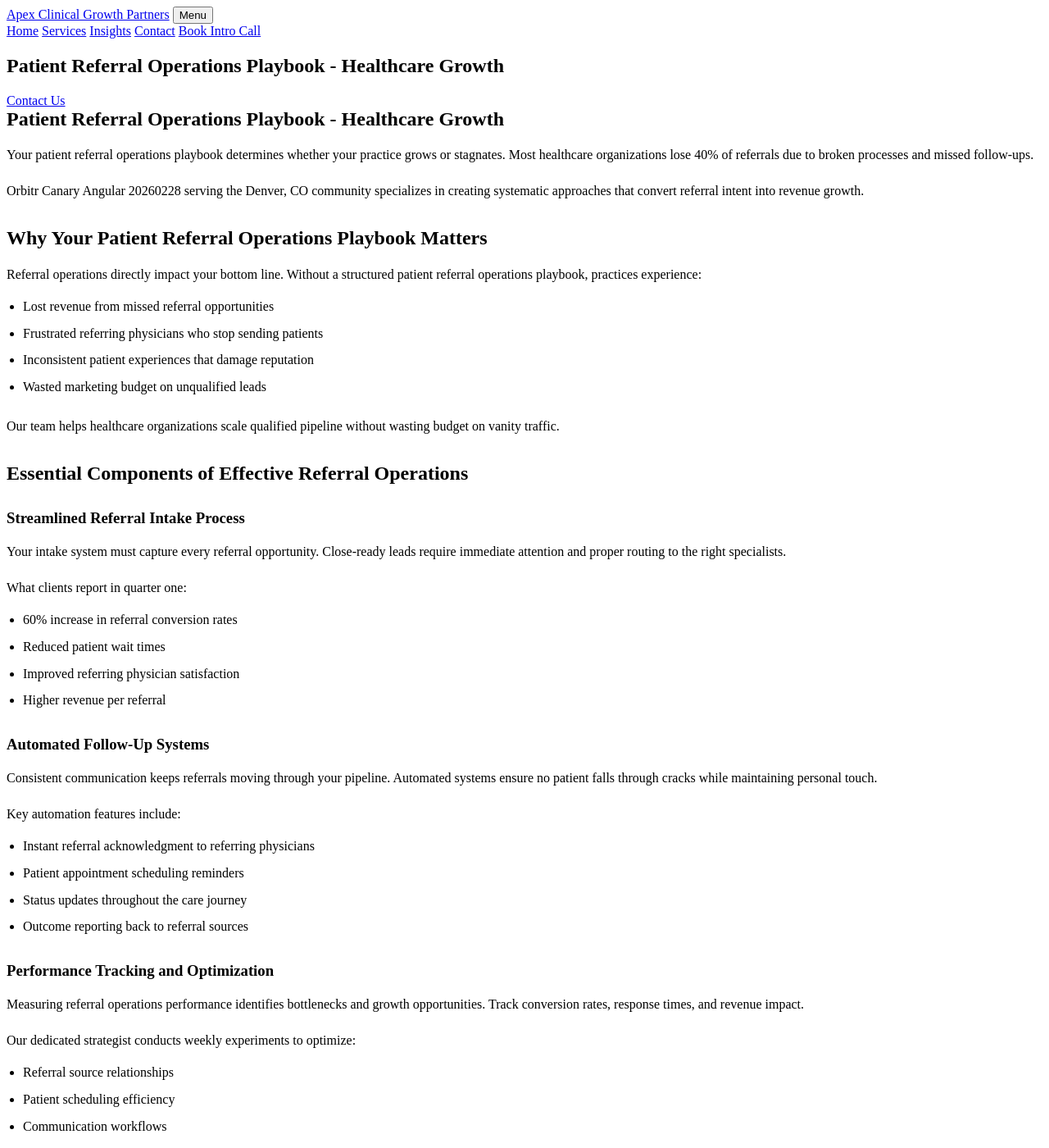
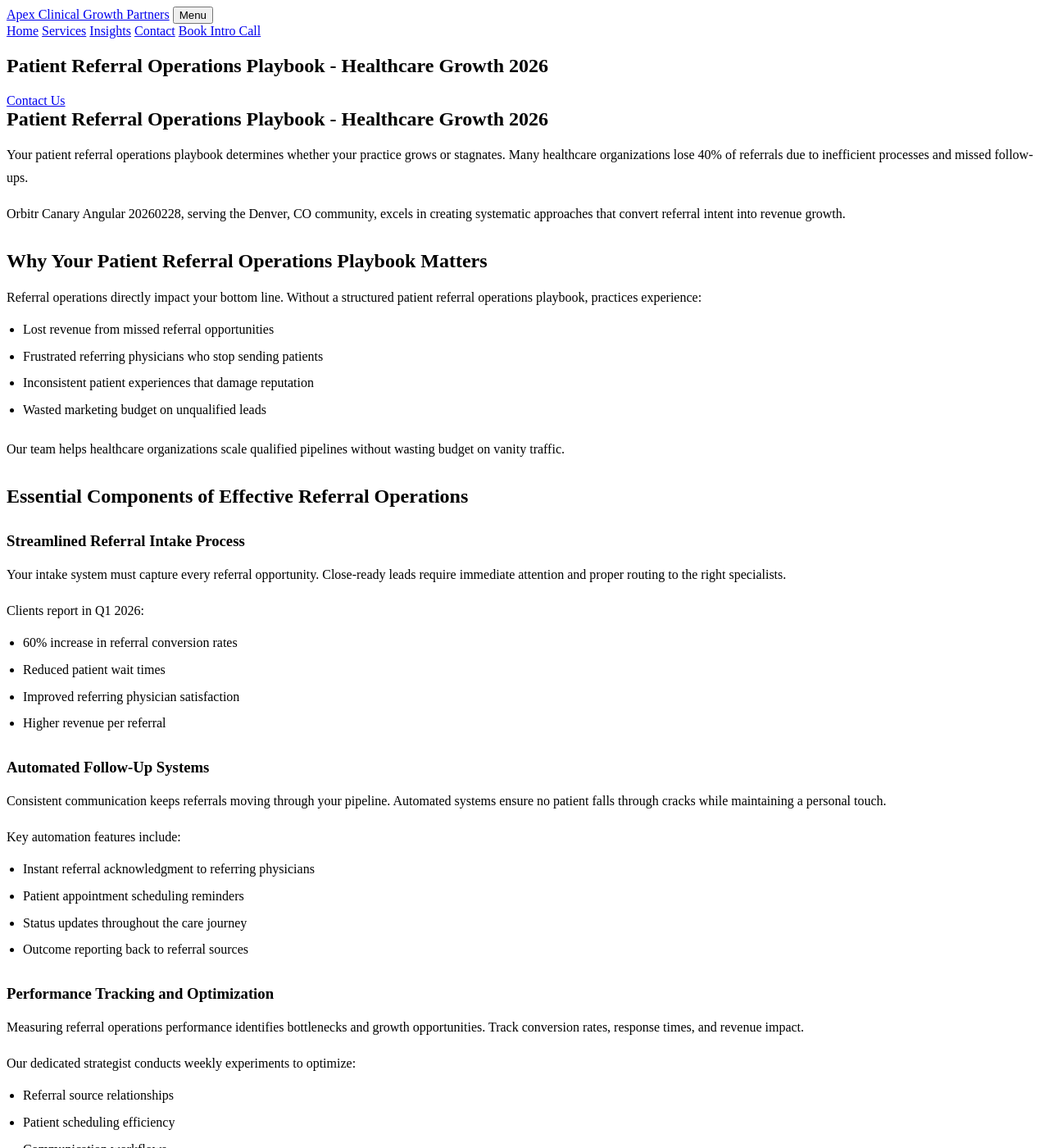
Before and after one commit to prjctlphbt/orbitr-canary-angular-20260228, a Jekyll site: the page angular-referral-ops-playbook-20260228142149.html, which Jekyll copies as it is, in a window 1280 px wide and 1400 px high. Shown: the whole window at 82% size. Built offline with Jekyll 4.4.1, drawn with Linux system fonts in a browser that asks for light colours.

Commit message:
Refresh and update content: angular-referral-ops-playbook-20260228142149.html

```diff
--- a/angular-referral-ops-playbook-20260228142149.html
+++ b/angular-referral-ops-playbook-20260228142149.html
@@ -4,10 +4,9 @@
 <head>
 <meta charset="utf-8"/>
 <meta content="width=device-width, initial-scale=1.0" name="viewport"/>
-<meta content="Streamline patient referrals with our comprehensive operations playbook. Optimize workflows, boost growth, and improve patient outcomes. Get started today." name="description"/>
-<title>Patient Referral Operations Playbook - Healthcare Growth</title>
+<meta content="Optimize patient referrals with our 2026 operations playbook. Enhance workflows, drive growth, and improve patient outcomes. Start today." name="description"/>
+<title>Patient Referral Operations Playbook - Healthcare Growth 2026</title>
 <style>
-
 
 /* Minimal functional styles (accordion, forms only) */
 
@@ -49,7 +48,7 @@
  box-sizing: border-box;
 }
 
- </style>
+</style>
 <style id="orbitr-generated-content-style">
 .orbitr-generated-content > * {
  margin: 0;
@@ -84,7 +83,8 @@
 .orbitr-generated-content li {
  line-height: 1.65;
 }
-</style></head>
+</style>
+</head>
 <body>
 <header>
 <div class="container navbar">
@@ -102,15 +102,15 @@
 <main class="page-main">
 <section class="page-hero landing-hero">
 <div class="container">
-<h1>Patient Referral Operations Playbook - Healthcare Growth</h1>
+<h1>Patient Referral Operations Playbook - Healthcare Growth 2026</h1>
 <a class="cta" href="/services/">Contact Us</a>
 </div>
 </section>
 <section class="landing-content">
 <div class="container orbitr-generated-content">
-<h1>Patient Referral Operations Playbook - Healthcare Growth</h1>
-<p>Your patient referral operations playbook determines whether your practice grows or stagnates. Most healthcare organizations lose 40% of referrals due to broken processes and missed follow-ups.</p>
-<p>Orbitr Canary Angular 20260228 serving the Denver, CO community specializes in creating systematic approaches that convert referral intent into revenue growth.</p>
+<h1>Patient Referral Operations Playbook - Healthcare Growth 2026</h1>
+<p>Your patient referral operations playbook determines whether your practice grows or stagnates. Many healthcare organizations lose 40% of referrals due to inefficient processes and missed follow-ups.</p>
+<p>Orbitr Canary Angular 20260228, serving the Denver, CO community, excels in creating systematic approaches that convert referral intent into revenue growth.</p>
 <h2>Why Your Patient Referral Operations Playbook Matters</h2>
 <p>Referral operations directly impact your bottom line. Without a structured patient referral operations playbook, practices experience:</p>
 <ul>
@@ -119,35 +119,35 @@
 <li>Inconsistent patient experiences that damage reputation</li>
 <li>Wasted marketing budget on unqualified leads</li>
 </ul>
-<p>Our team helps healthcare organizations scale qualified pipeline without wasting budget on vanity traffic.</p>
+<p>Our team helps healthcare organizations scale qualified pipelines without wasting budget on vanity traffic.</p>
 <h2>Essential Components of Effective Referral Operations</h2>
 <h3>Streamlined Referral Intake Process</h3>
 <p>Your intake system must capture every referral opportunity. Close-ready leads require immediate attention and proper routing to the right specialists.</p>
-<p>What clients report in quarter one:
+<p>Clients report in Q1 2026:</p>
 <ul>
 <li>60% increase in referral conversion rates</li>
 <li>Reduced patient wait times</li>
 <li>Improved referring physician satisfaction</li>
 <li>Higher revenue per referral</li>
-</ul></p>
+</ul>
 <h3>Automated Follow-Up Systems</h3>
-<p>Consistent communication keeps referrals moving through your pipeline. Automated systems ensure no patient falls through cracks while maintaining personal touch.</p>
-<p>Key automation features include:
+<p>Consistent communication keeps referrals moving through your pipeline. Automated systems ensure no patient falls through cracks while maintaining a personal touch.</p>
+<p>Key automation features include:</p>
 <ul>
 <li>Instant referral acknowledgment to referring physicians</li>
 <li>Patient appointment scheduling reminders</li>
 <li>Status updates throughout the care journey</li>
 <li>Outcome reporting back to referral sources</li>
-</ul></p>
+</ul>
 <h3>Performance Tracking and Optimization</h3>
 <p>Measuring referral operations performance identifies bottlenecks and growth opportunities. Track conversion rates, response times, and revenue impact.</p>
-<p>Our dedicated strategist conducts weekly experiments to optimize:
+<p>Our dedicated strategist conducts weekly experiments to optimize:</p>
 <ul>
 <li>Referral source relationships</li>
 <li>Patient scheduling efficiency</li>
 <li>Communication workflows</li>
 <li>Revenue conversion metrics</li>
-</ul></p>
+</ul>
 <h2>Transform Your Referral Operations Today</h2>
 <p>A comprehensive patient referral operations playbook transforms scattered processes into revenue-generating systems. Healthcare organizations using structured approaches see qualified growth within 90 days.</p>
 <p>Our services focus on building sustainable referral operations that scale with your practice. We help create systems that generate revenue intent, not vanity traffic.</p>
@@ -186,14 +186,14 @@
 <div class="container small-note">Framework canary fixture for Orbitr approval testing.</div>
 </footer>
 <script>
- // FAQ accordion functionality
- document.querySelectorAll('.faq-question').forEach(button => {
+// FAQ accordion functionality
+document.querySelectorAll('.faq-question').forEach(button => {
  button.addEventListener('click', () => {
  const expanded = button.getAttribute('aria-expanded') === 'true';
  button.setAttribute('aria-expanded', !expanded);
  button.parentElement.classList.toggle('active');
  });
- });
- </script>
+});
+</script>
 </body>
 </html>
```
